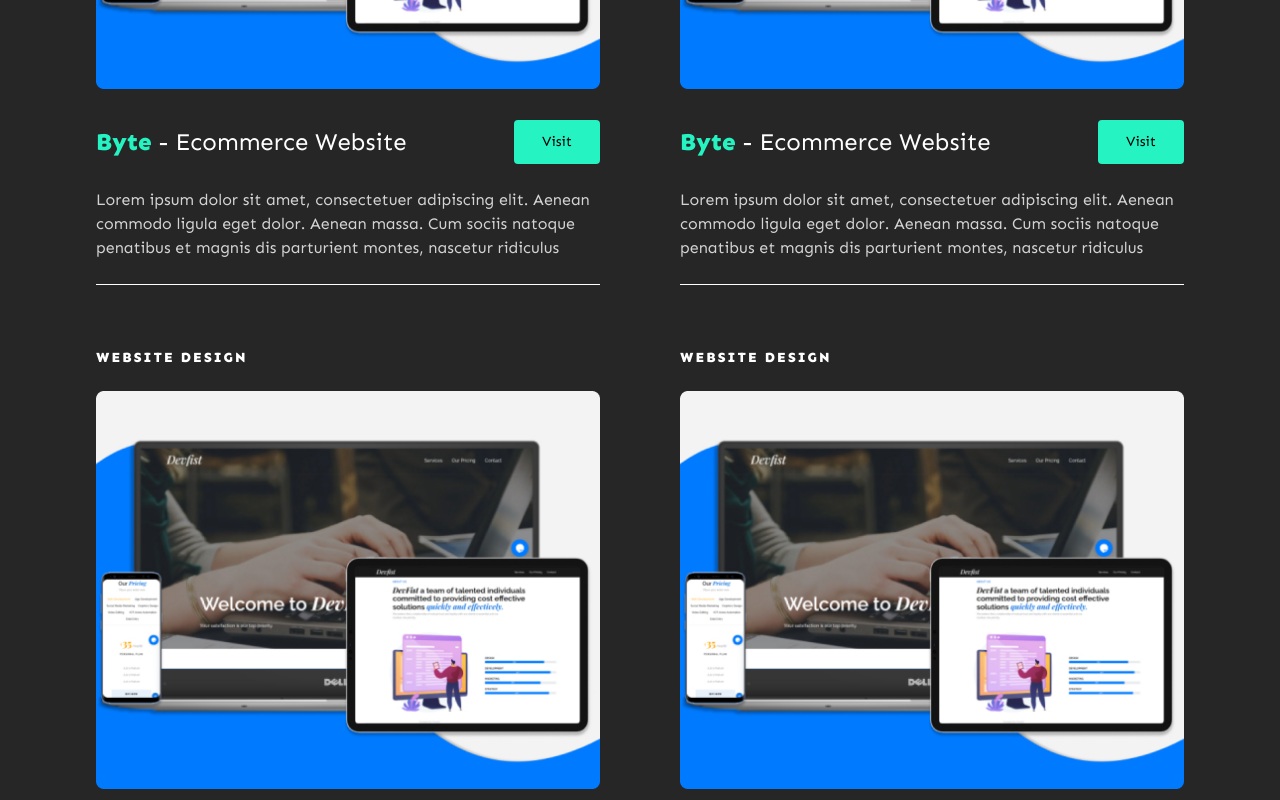
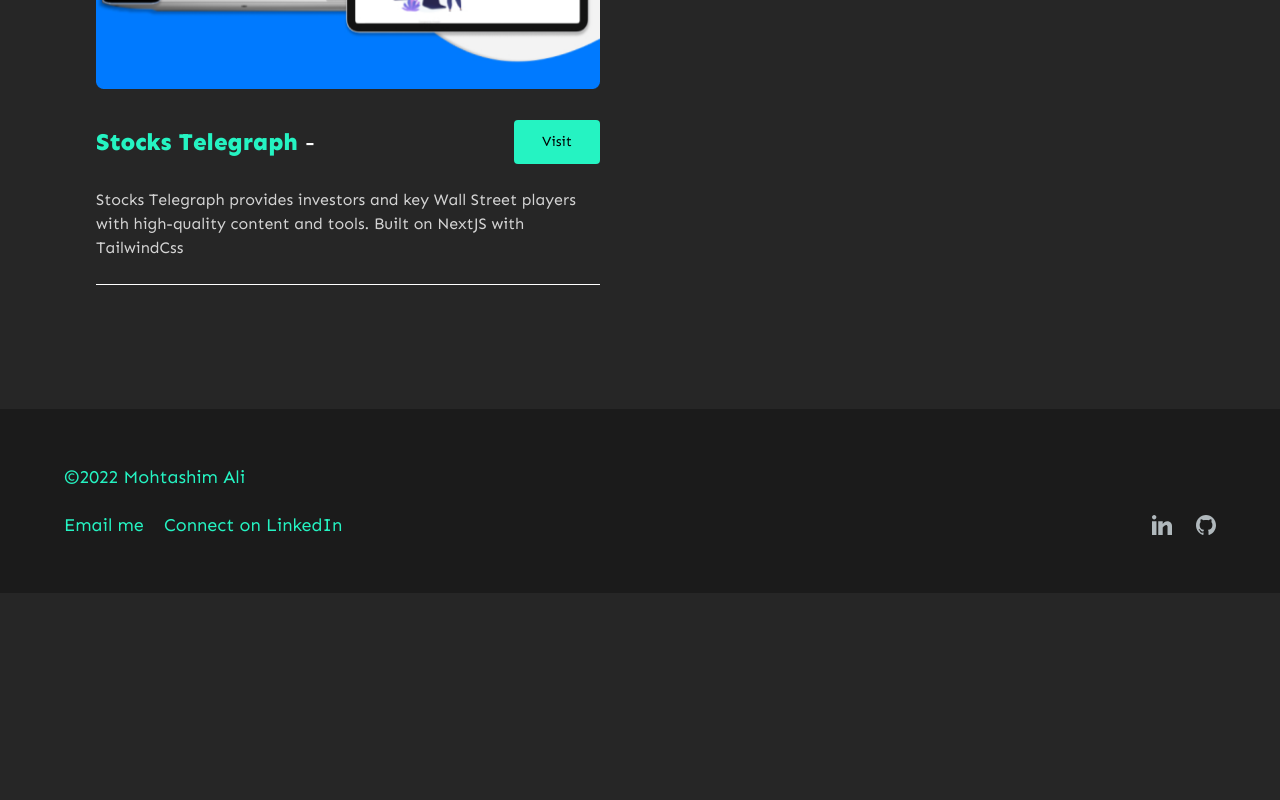
Before and after one commit to MohtashimAli85/portfolio, a Next.js app: page / in a window 1280 px wide. Shown: the part 1340-2140 px from the top of the page. After the commit the page ends 1933 px from the top, so only its background shows below. Built offline with nearby package versions, Linux system fonts and the light colour scheme.

Commit message:
Update index.jsx

```diff
--- a/components/projects/index.jsx
+++ b/components/projects/index.jsx
@@ -2,41 +2,33 @@
 import Heading from "../ui/heading";
 import Card from "../ui/card";
 function Projects() {
+  const projects = [
+    {
+      title: "Stocks Telegraph",
+      img: "/project-cover.png",
+      href: "https://www.stockstelegraph.com",
+      description: `Stocks Telegraph provides investors
+      and key Wall Street players with high-quality content and tools. Built on NextJS with TailwindCss`,
+    },
+  ];
   return (
     <div
       id="projects"
       className="mx-3 sm:max-w-xl md:max-w-2xl lg:max-w-4xl xl:max-w-6xl 2xl:max-w-7xl sm:mx-auto py-2 mb-[84px]"
     >
       <Heading title="Projects" style="mt-[24px] mb-[77px]" />
-      <div className="grid grid-cols-2 gap-x-20 gap-y-16 p-8">
-        <Card
-          title="Byte"
-          img="/project-cover.png"
-          href="#"
-          type="Ecommerce Website"
-          description="Lorem ipsum dolor sit amet, consectetuer adipiscing elit. Aenean commodo ligula eget dolor. Aenean massa. Cum sociis natoque penatibus et magnis dis parturient montes, nascetur ridiculus "
-        />
-        <Card
-          title="Byte"
-          img="/project-cover.png"
-          href="#"
-          type="Ecommerce Website"
-          description="Lorem ipsum dolor sit amet, consectetuer adipiscing elit. Aenean commodo ligula eget dolor. Aenean massa. Cum sociis natoque penatibus et magnis dis parturient montes, nascetur ridiculus "
-        />
-        <Card
-          title="Byte"
-          img="/project-cover.png"
-          href="#"
-          type="Ecommerce Website"
-          description="Lorem ipsum dolor sit amet, consectetuer adipiscing elit. Aenean commodo ligula eget dolor. Aenean massa. Cum sociis natoque penatibus et magnis dis parturient montes, nascetur ridiculus "
-        />
-        <Card
-          title="Byte"
-          img="/project-cover.png"
-          href="#"
-          type="Ecommerce Website"
-          description="Lorem ipsum dolor sit amet, consectetuer adipiscing elit. Aenean commodo ligula eget dolor. Aenean massa. Cum sociis natoque penatibus et magnis dis parturient montes, nascetur ridiculus "
-        />
+      <div className="grid grid-cols-1 sm:grid-cols-2 gap-x-20 gap-y-16 p-8">
+        {projects.map((project, index) => {
+          return (
+            <Card
+              key={index}
+              title={project.title}
+              img={project.img}
+              href={project.href}
+              description={project.description}
+            />
+          );
+        })}
       </div>
     </div>
   );
```
